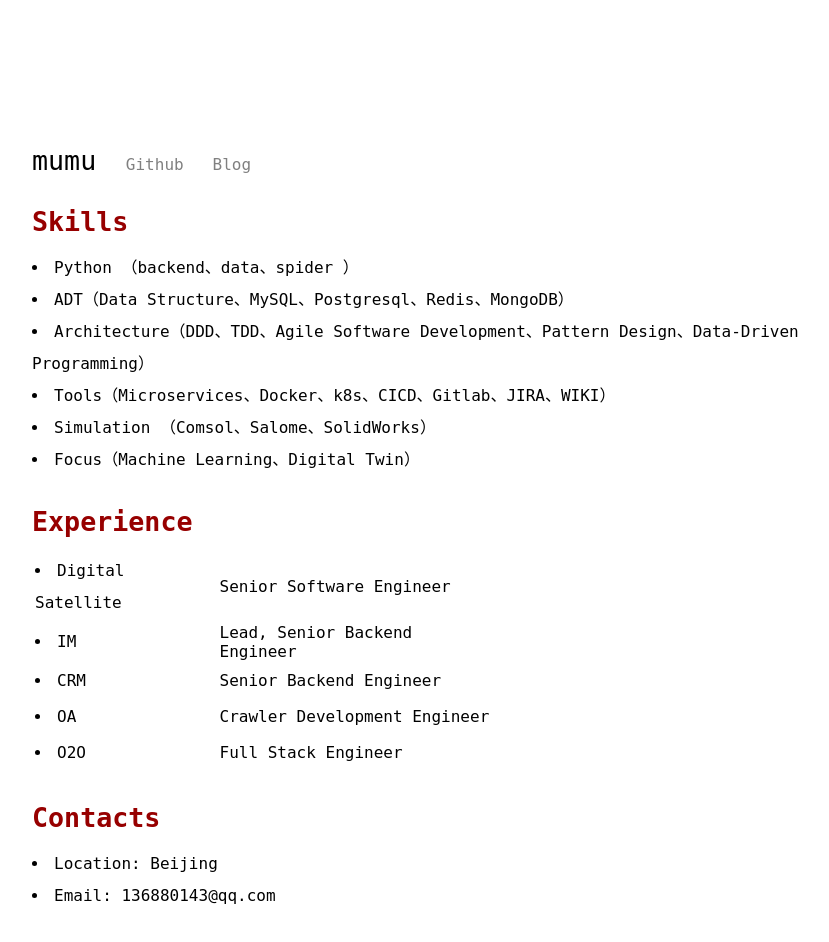
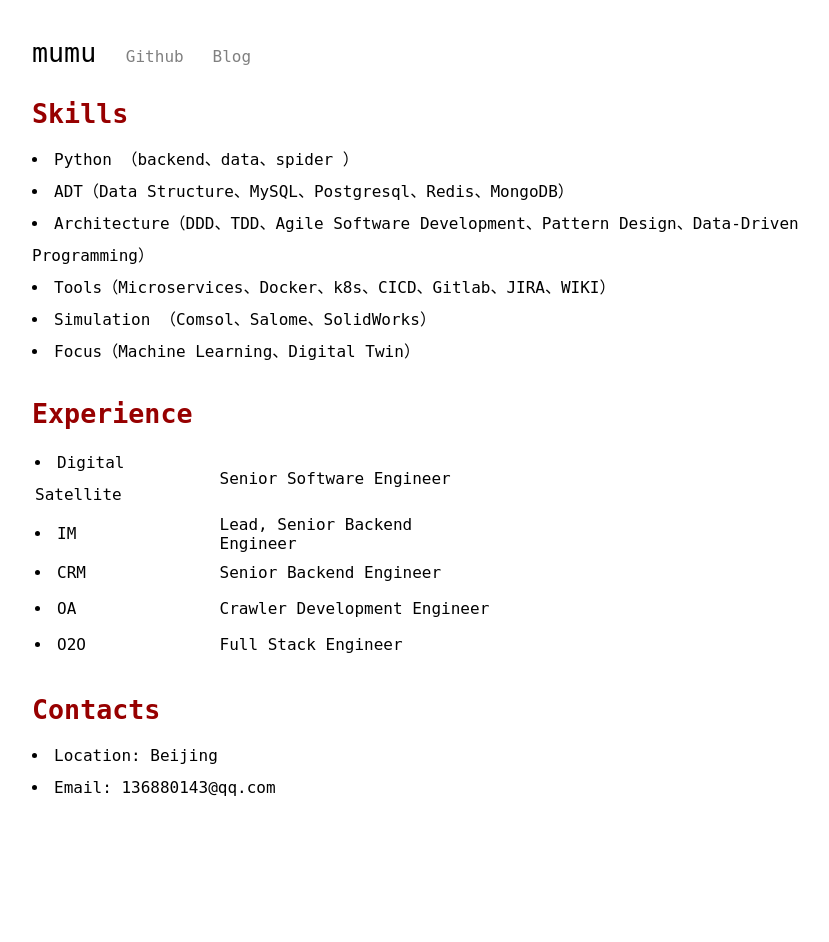
Before and after one commit to mumu-1005/mumu-1005.github.io, a plain HTML site: page index.html in a window 1280 px wide. Shown: the whole page, without its empty margins (224-1053 px from the left). After the commit the page ends 812 px from the top, so only its background shows below. Drawn offline with Linux system fonts and the light colour scheme.

Commit message:
update style

```diff
--- a/index.html
+++ b/index.html
@@ -5,8 +5,9 @@
     <style>
         body {
             font-family: "monospace";
-            margin: 20%;
-            margin-top: 10%;
+            margin-left: 20%;
+            margin-right: 20%;
+            margin-top: 20px;
         }
         table {
             width: 60%;
```
